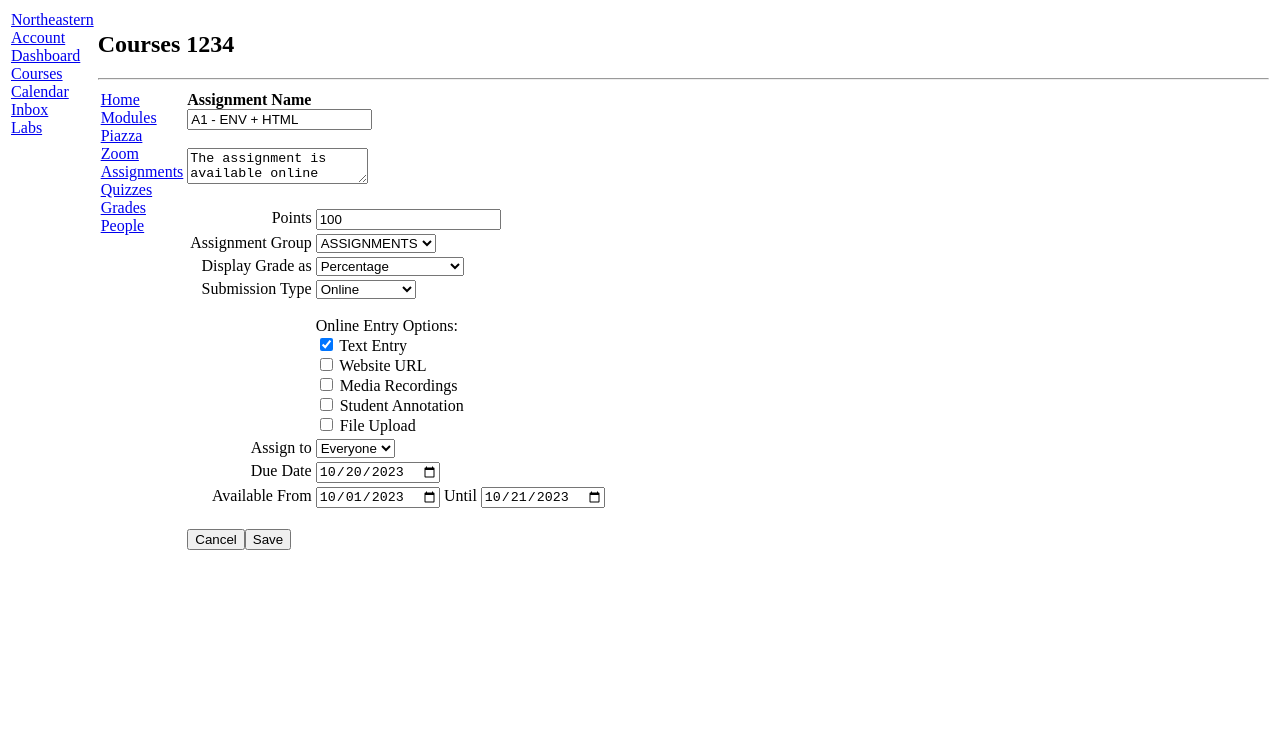
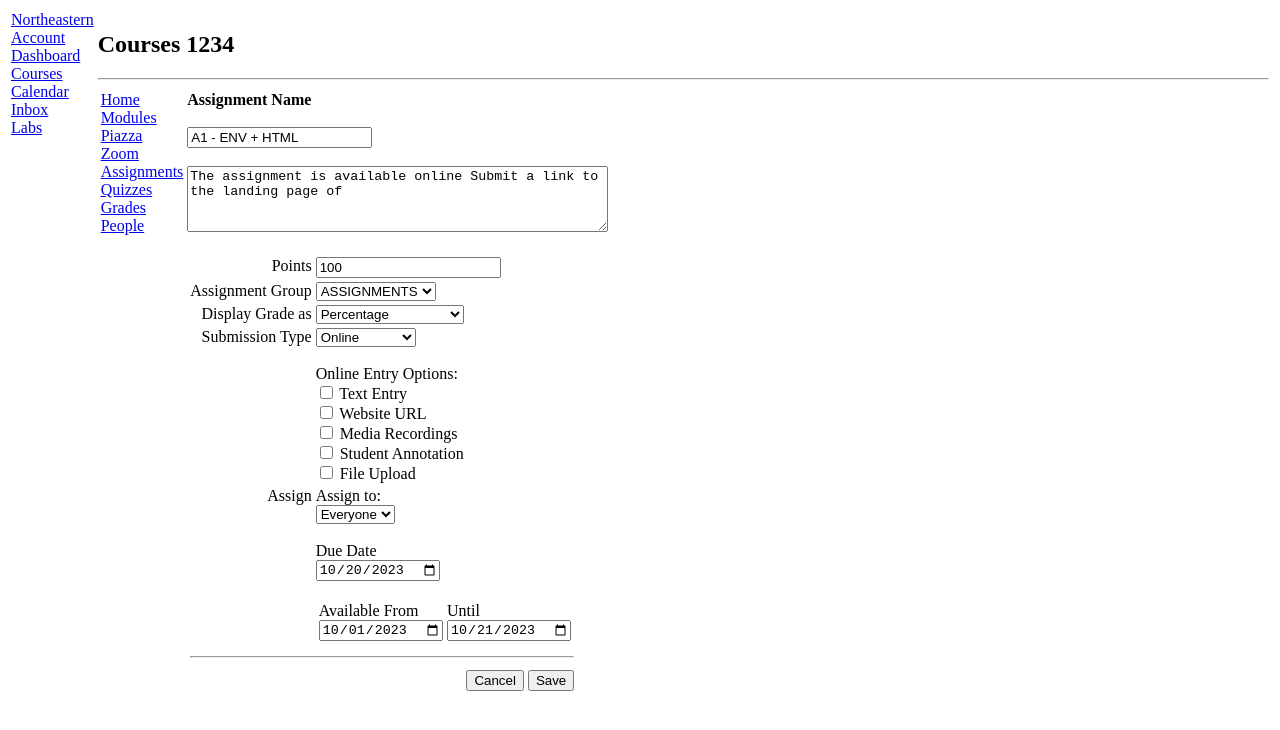
Before and after one commit to Killol392/kambaz-next-js, a Next.js app: page /Courses/1234/Assignments/123 in a window 1280 px wide. Shown: the top 730 px of the page. Built offline with nearby package versions, Linux system fonts and the light colour scheme.

Commit message:
Reformatted Assignment Editor like PDF

```diff
--- a/app/(Kambaz)/Courses/[cid]/Assignments/[aid]/page.tsx
+++ b/app/(Kambaz)/Courses/[cid]/Assignments/[aid]/page.tsx
@@ -2,15 +2,19 @@ export default function AssignmentEditor() {
   return (
     <div id="wd-assignments-editor">
       <label htmlFor="wd-name">
-        <b>Assignment Name</b>
+        <strong>Assignment Name</strong>
       </label>
       <br />
+      <br />
+
       <input id="wd-name" defaultValue="A1 - ENV + HTML" />
       <br />
       <br />
 
       <textarea
         id="wd-description"
+        rows={4}
+        cols={50}
         defaultValue="The assignment is available online Submit a link to the landing page of"
       />
       <br />
@@ -61,85 +65,97 @@ export default function AssignmentEditor() {
             <td>
               <select id="wd-submission-type" defaultValue="online">
                 <option value="online">Online</option>
-                <option value="on-paper">On Paper</option>
-                <option value="external-tool">External Tool</option>
+                <option value="in-person">In-Person</option>
+                <option value="in-person">External Tool</option>
               </select>
+
               <br />
               <br />
               Online Entry Options:
               <br />
-              <label>
-                <input id="wd-text-entry" type="checkbox" defaultChecked /> Text
-                Entry
-              </label>
+              <input type="checkbox" id="wd-text-entry" />
+              <label htmlFor="wd-text-entry"> Text Entry</label>
               <br />
-              <label>
-                <input id="wd-website-url" type="checkbox" /> Website URL
-              </label>
+              <input type="checkbox" id="wd-website-url" />
+              <label htmlFor="wd-website-url"> Website URL</label>
               <br />
-              <label>
-                <input id="wd-media-recordings" type="checkbox" /> Media
-                Recordings
-              </label>
+              <input type="checkbox" id="wd-media-recordings" />
+              <label htmlFor="wd-media-recordings"> Media Recordings</label>
               <br />
-              <label>
-                <input id="wd-student-annotation" type="checkbox" /> Student
-                Annotation
-              </label>
+              <input type="checkbox" id="wd-student-annotation" />
+              <label htmlFor="wd-student-annotation"> Student Annotation</label>
               <br />
-              <label>
-                <input id="wd-file-upload" type="checkbox" /> File Upload
-              </label>
+              <input type="checkbox" id="wd-file-upload" />
+              <label htmlFor="wd-file-upload"> File Upload</label>
             </td>
           </tr>
 
           <tr>
             <td align="right" valign="top">
-              <label htmlFor="wd-assign-to">Assign to</label>
+              Assign
             </td>
             <td>
+              <label htmlFor="wd-assign-to">Assign to:</label>
+              <br />
               <select id="wd-assign-to" defaultValue="Everyone">
                 <option value="Everyone">Everyone</option>
-                <option value="Section-1">Section 1</option>
-                <option value="Section-2">Section 2</option>
+                <option value="Group 1">Section 1</option>
+                <option value="Group 2">Section 2</option>
+                <option value="Group 2">Section 3</option>
+                <option value="Group 2">Section 4</option>
+                <option value="Group 2">Section 5</option>
               </select>
+
+              <br />
+              <br />
+              <label htmlFor="wd-due-date">Due Date</label>
+              <br />
+              <input type="date" id="wd-due-date" defaultValue="2023-10-20" />
+
+              <br />
+              <br />
+              <table>
+                <tbody>
+                  <tr>
+                    <td>
+                      <label htmlFor="wd-available-from">Available From</label>
+                      <br />
+                      <input
+                        type="date"
+                        id="wd-available-from"
+                        defaultValue="2023-10-01"
+                      />
+                    </td>
+                    <td>
+                      <label htmlFor="wd-available-until">Until</label>
+                      <br />
+                      <input
+                        type="date"
+                        id="wd-available-until"
+                        defaultValue="2023-10-21"
+                      />
+                    </td>
+                  </tr>
+                </tbody>
+              </table>
             </td>
           </tr>
 
           <tr>
-            <td align="right" valign="top">
-              <label htmlFor="wd-due-date">Due Date</label>
-            </td>
-            <td>
-              <input id="wd-due-date" type="date" defaultValue="2023-10-20" />
+            <td colSpan={2}>
+              <hr />
             </td>
           </tr>
 
           <tr>
-            <td align="right" valign="top">
-              <label htmlFor="wd-available-from">Available From</label>
-            </td>
-            <td>
-              <input
-                id="wd-available-from"
-                type="date"
-                defaultValue="2023-10-01"
-              />
+            <td colSpan={2} align="right" valign="top">
+              <button id="wd-cancel-assignment">Cancel</button>
               &nbsp;
-              <label htmlFor="wd-available-until">Until</label>&nbsp;
-              <input
-                id="wd-available-until"
-                type="date"
-                defaultValue="2023-10-21"
-              />
+              <button id="wd-save-assignment">Save</button>
             </td>
           </tr>
         </tbody>
       </table>
-
-      <br />
-      <button id="wd-cancel-edit">Cancel</button>
-      <button id="wd-save-assignment">Save</button>
     </div>
   );
 }
```
